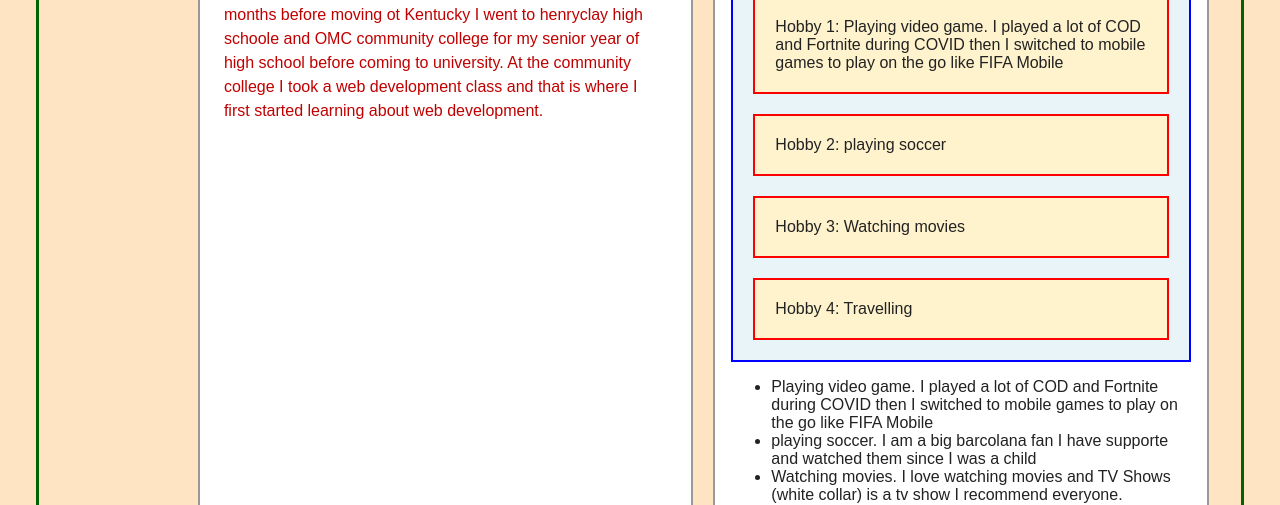
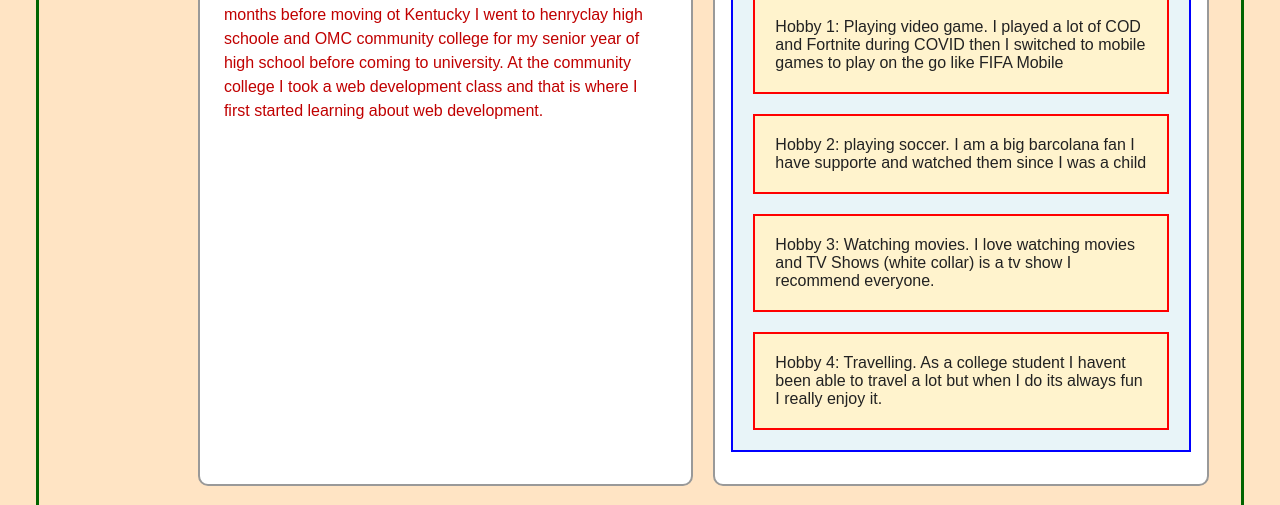
Before and after one commit to kusha0677-cpu/web_dev_2026, a plain HTML site: page about.html in a window 1280 px wide. Shown: the part 295-800 px from the top of the page. Drawn offline with Linux system fonts and the light colour scheme.

Commit message:
new hobbies

```diff
--- a/about.html
+++ b/about.html
@@ -41,16 +41,10 @@
         <h2 id="hobbies">hobbies</h2>
         <div class="box-demo">
             <div class="child-box">Hobby 1: Playing video game. I played a lot of COD and Fortnite during COVID then I switched to mobile games to play on the go like FIFA Mobile</div>
-            <div class="child-box">Hobby 2: playing soccer</div>
-            <div class="child-box">Hobby 3: Watching movies</div>
-            <div class="child-box">Hobby 4: Travelling</div>
+            <div class="child-box">Hobby 2: playing soccer. I am a big barcolana fan I have supporte and watched them since I was a child</div>
+            <div class="child-box">Hobby 3: Watching movies. I love watching movies and TV Shows (white collar) is a tv show I recommend everyone.</div>
+            <div class="child-box">Hobby 4: Travelling. As a college student I havent been able to travel a lot but when I do its always fun I really enjoy it.</div>
         </div>
-        <ul>
-            <li>Playing video game. I played a lot of COD and Fortnite during COVID then I switched to mobile games to play on the go like FIFA Mobile</li>
-            <li>playing soccer. I am a big barcolana fan I have supporte and watched them since I was a child</li>
-            <li>Watching movies. I love watching movies and TV Shows (white collar) is a tv show I recommend everyone.</li>
-            <li>Travelling. As a college student I havent been able to travel a lot but when I do its always fun I really enjoy it.</li>
-        </ul>
         </section>
 
         <section>
```
